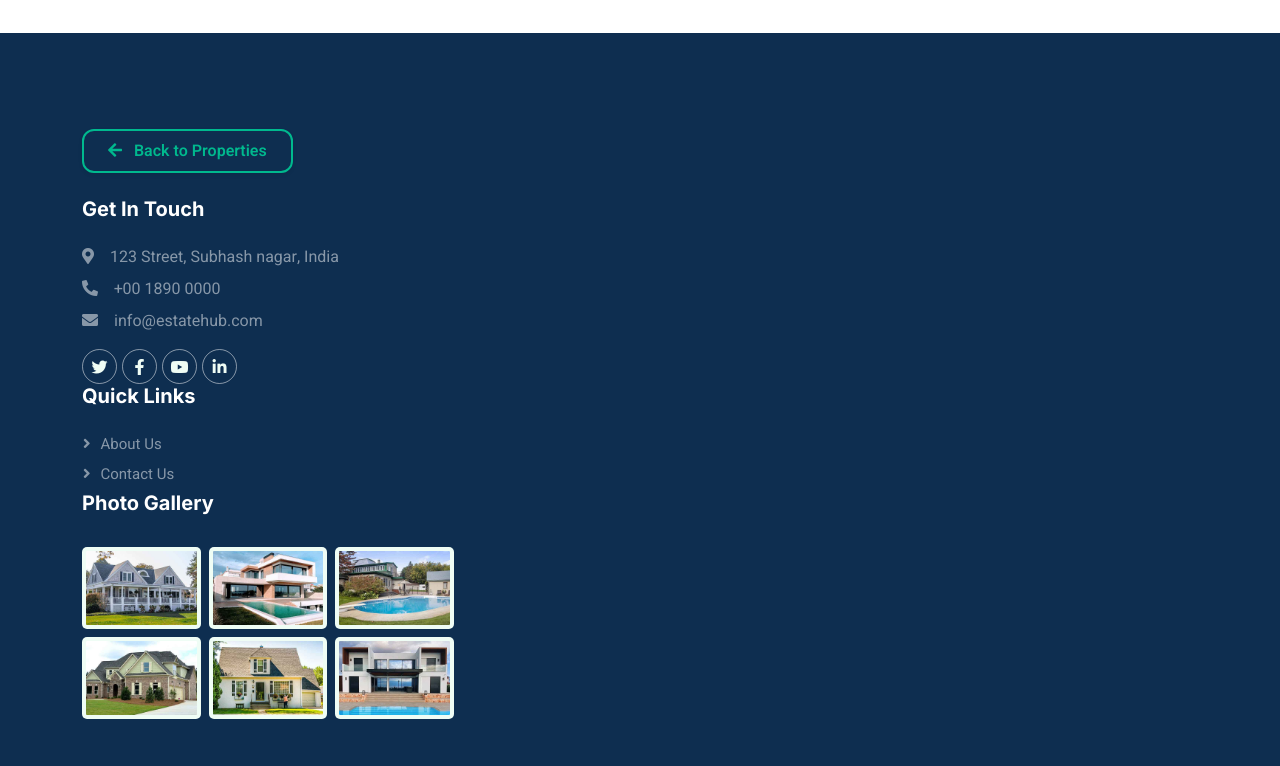
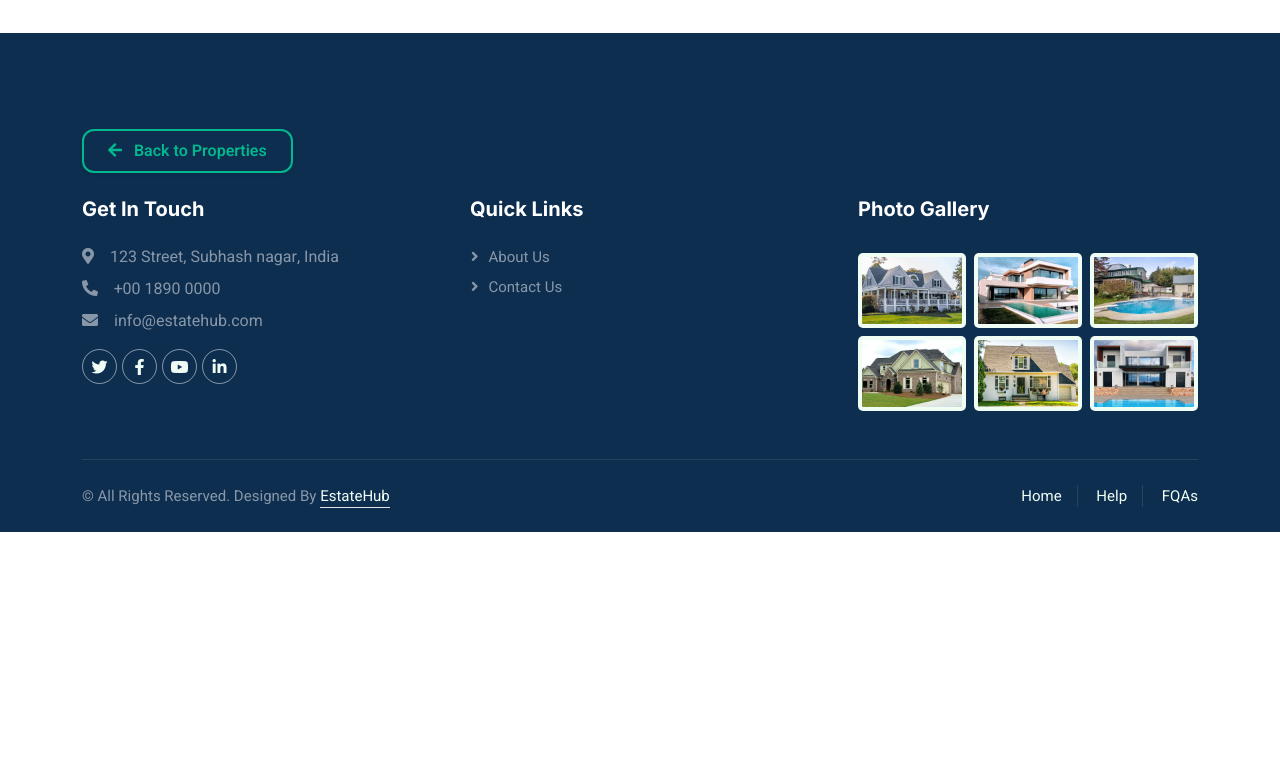
Before and after one commit to rajat799/EstateHub, a Django app: template app/templates/web/single_property.html in a window 1280 px wide. Shown: the part 1049-1815 px from the top of the page. After the commit the page ends 1581 px from the top, so only its background shows below. Run offline with Django 4.2, Linux system fonts and the light colour scheme; the template is opened without the code that fills it, so the values that code supplies are empty; some libraries are stand-ins or nearby versions.

Commit message:
Restored footer layout

```diff
--- a/app/templates/web/single_property.html
+++ b/app/templates/web/single_property.html
@@ -182,7 +182,7 @@
                 <i class="fas fa-arrow-left me-2"></i> Back to Properties
             </a>
         </div>
-
+                <div class="row g-5">
                     <div class="col-lg-4 col-md-6">
                         <h5 class="text-white mb-4">Get In Touch</h5>
                         <p class="mb-2"><i class="fa fa-map-marker-alt me-3"></i>123 Street, Subhash nagar, India
```
